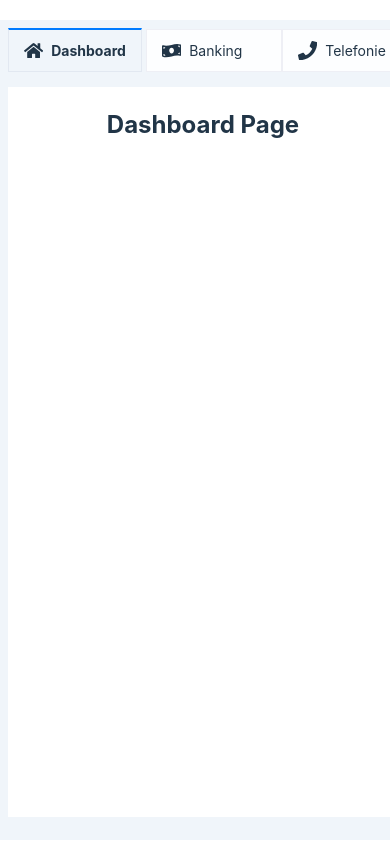
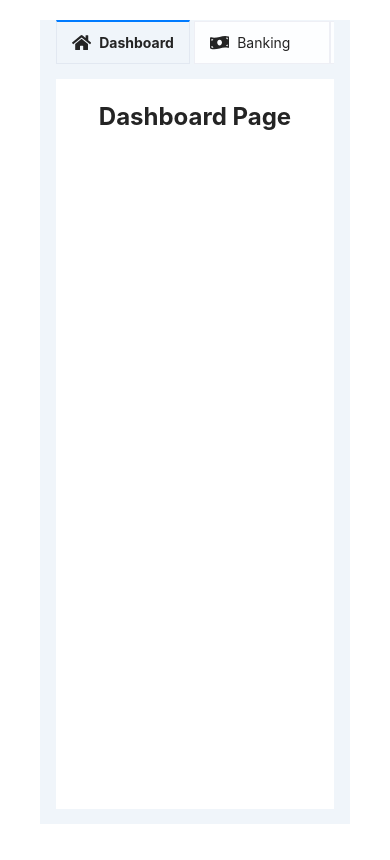
Before and after one commit to ToyLess78/tabs-template, a React (Vite) app: page / in a window 390 px wide. Built offline with nearby package versions, Linux system fonts and the light colour scheme.

Commit message:
refactor: update styles

```diff
--- a/src/index.scss
+++ b/src/global.scss
@@ -13,11 +13,9 @@
 }
 
 #root {
-	max-width: 1280px;
 	height: calc(100vh - 40px);
-	margin: 20px auto;
+	margin: 20px 40px;
 	text-align: center;
-	width: 100%;
 	padding: 0 1rem;
 	display: flex;
 	flex-direction: column;
@@ -36,7 +34,7 @@ a:hover {
 body {
 	margin: 0;
 	display: flex;
-	min-width: 320px;
+	width: 100vw;
 	min-height: 100vh;
 	flex-direction: column;
 }
@@ -63,27 +61,3 @@ button:focus,
 button:focus-visible {
 	outline: 4px auto -webkit-focus-ring-color;
 }
-
-@media (max-width: 768px) {
-	#root {
-		max-width: 100%;
-		padding: 0.5rem;
-	}
-
-	h1 {
-		font-size: 2em;
-	}
-}
-
-@media (prefers-color-scheme: light) {
-	:root {
-		color: #213547;
-		background-color: #ffffff;
-	}
-	a:hover {
-		color: #747bff;
-	}
-	button {
-		background-color: #f9f9f9;
-	}
-}
--- a/src/libs/components/tabs-navigation/TabsNavigation.module.scss
+++ b/src/libs/components/tabs-navigation/TabsNavigation.module.scss
@@ -13,12 +13,14 @@
   flex-direction: row;
 }
 
+.tabsNavigation,
 .allTabsContainer {
   overflow-x: auto;
   white-space: nowrap;
   scrollbar-width: none;
 }
 
+.tabsNavigation::-webkit-scrollbar,
 .allTabsContainer::-webkit-scrollbar {
   display: none;
 }
--- a/src/main.tsx
+++ b/src/main.tsx
@@ -1,6 +1,6 @@
 import { StrictMode } from "react";
 import { createRoot } from "react-dom/client";
-import "./index.scss";
+import "./global.scss";
 import { RouterProvider } from "react-router-dom";
 import { router } from "./router/router";
 
```
